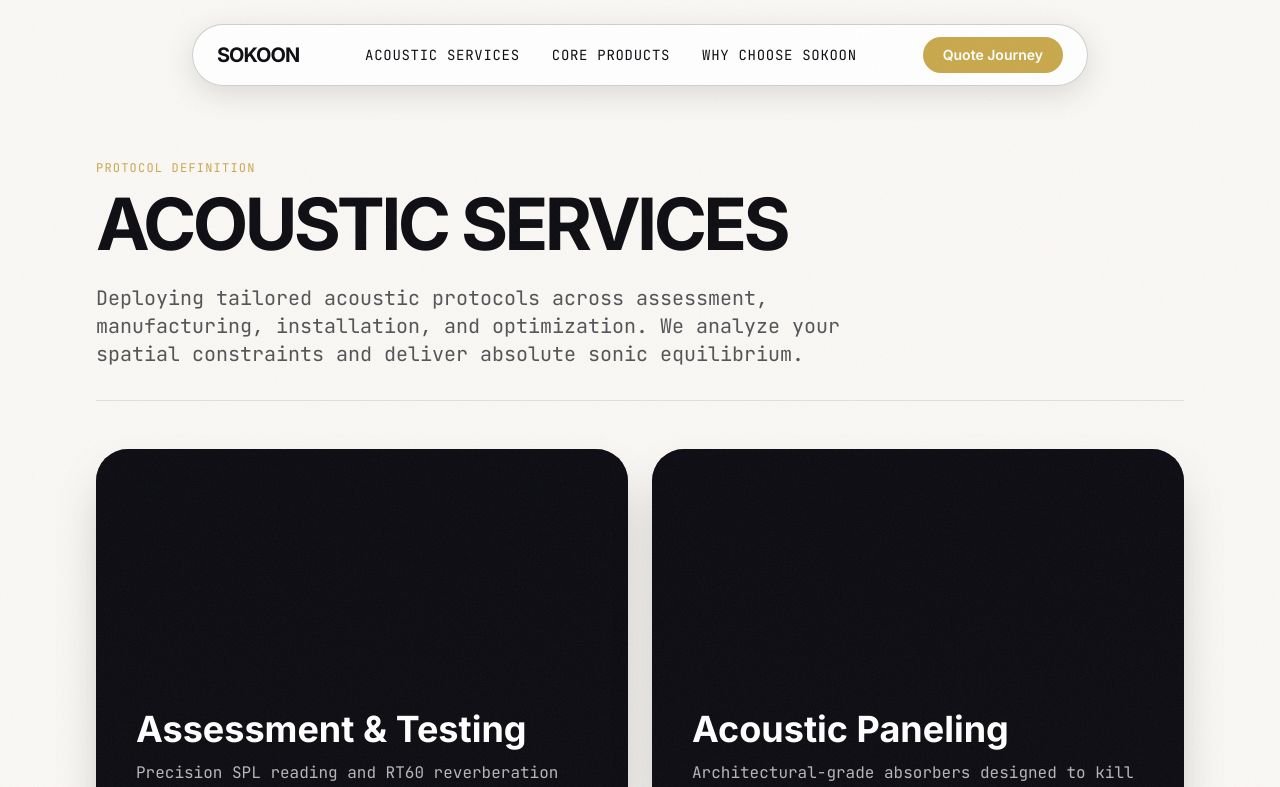
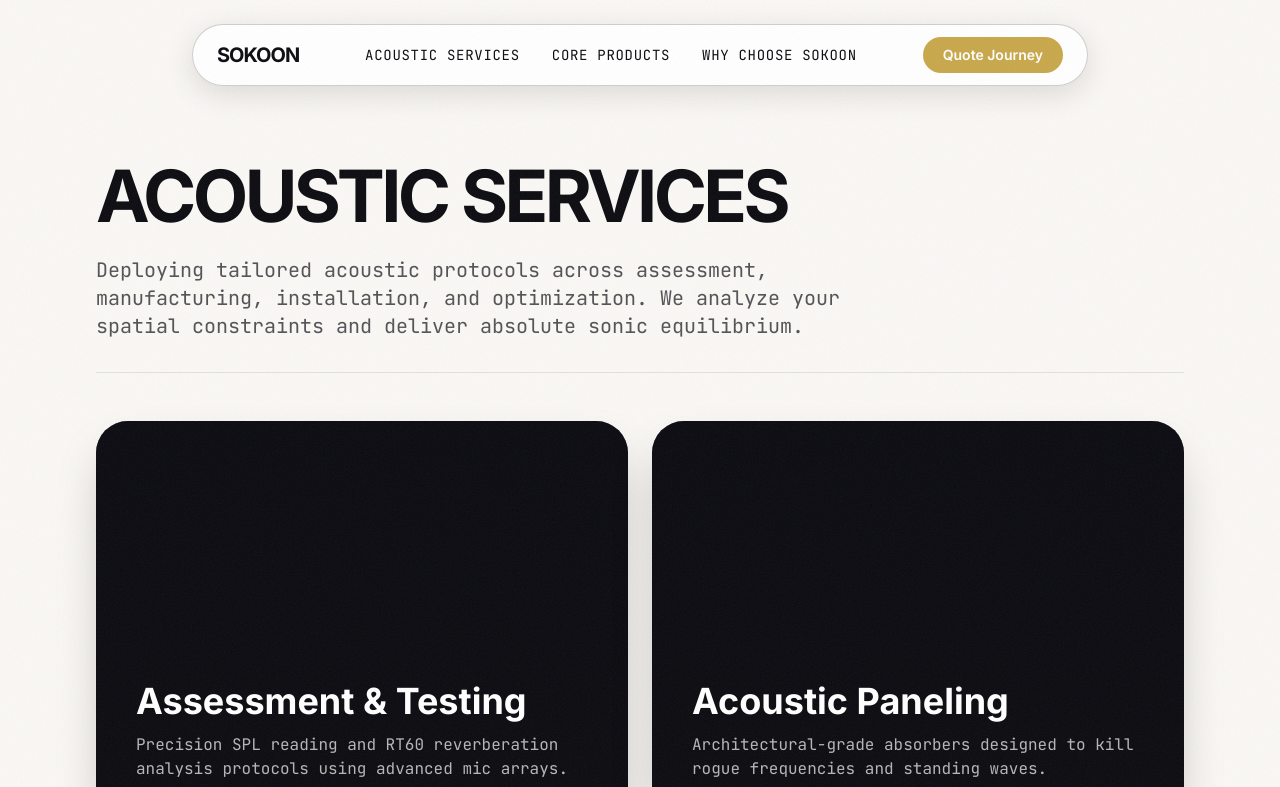
Before and after one commit to dhooomg9-source/sokoon-main, a React (Vite) app: page /services in a window 1280 px wide. Shown: the top 787 px of the page. Built offline with nearby package versions, Linux system fonts and the light colour scheme; a web font is replaced by a local one.

Commit message:
Remove Features section fully and eliminate span subtitles

```diff
--- a/src/pages/Home.jsx
+++ b/src/pages/Home.jsx
@@ -14,7 +14,6 @@ export default function Home() {
       <div className="relative z-10 w-full flex flex-col">
         <Hero />
         <AboutSokoon />
-        <Features />
         <Partners />
         <QuoteJourney />
       </div>
--- a/src/pages/ProductsPage.jsx
+++ b/src/pages/ProductsPage.jsx
@@ -32,7 +32,6 @@ export default function ProductsPage() {
       <section className="py-16 px-6 md:px-12 lg:px-24 bg-transparent w-full flex flex-col items-center relative z-20">
         <div className="w-full max-w-6xl">
           <div className="mb-12 reveal-block border-b border-dark/10 pb-8">
-            <span className="font-data text-accent uppercase tracking-widest text-xs mb-3 block">Hardware Catalog</span>
             <h1 className="font-heading font-bold text-5xl md:text-7xl uppercase tracking-tighter">Core Products</h1>
             <p className="font-data text-dark/70 mt-6 max-w-3xl text-lg md:text-xl leading-relaxed">
               Industrial-grade components designed, milled, and tested for maximum sound attenuation in hostile acoustic environments.
--- a/src/pages/ServicesPage.jsx
+++ b/src/pages/ServicesPage.jsx
@@ -34,7 +34,6 @@ export default function ServicesPage() {
       <section className="py-16 px-6 md:px-12 lg:px-24 bg-transparent w-full flex flex-col items-center relative z-20">
         <div className="w-full max-w-6xl">
           <div className="mb-12 reveal-block border-b border-dark/10 pb-8">
-            <span className="font-data text-accent uppercase tracking-widest text-xs mb-3 block">Protocol Definition</span>
             <h1 className="font-heading font-bold text-5xl md:text-7xl uppercase tracking-tighter">Acoustic Services</h1>
             <p className="font-data text-dark/70 mt-6 max-w-3xl text-lg md:text-xl leading-relaxed">
               Deploying tailored acoustic protocols across assessment, manufacturing, installation, and optimization. We analyze your spatial constraints and deliver absolute sonic equilibrium.
--- a/src/pages/WhyChoosePage.jsx
+++ b/src/pages/WhyChoosePage.jsx
@@ -28,7 +28,6 @@ export default function WhyChoosePage() {
         <div className="w-full max-w-6xl">
           <div className="mb-12 reveal-block border-b border-dark/10 pb-8 flex flex-col lg:flex-row lg:items-end justify-between gap-8">
             <div>
-              <span className="font-data text-accent uppercase tracking-widest text-xs mb-3 block">The Advantage</span>
               <h1 className="font-heading font-bold text-5xl md:text-7xl uppercase tracking-tighter">
                 Why Choose <br /><span className="text-accent font-drama italic">Sokoon.</span>
               </h1>
```
